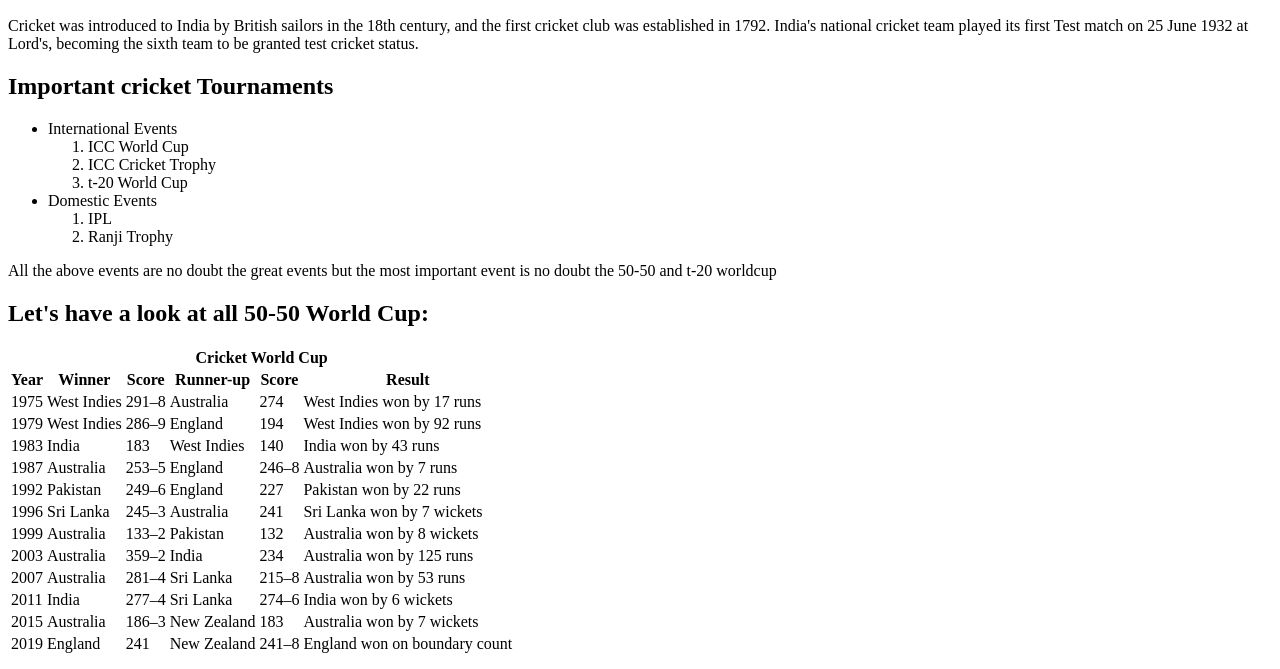
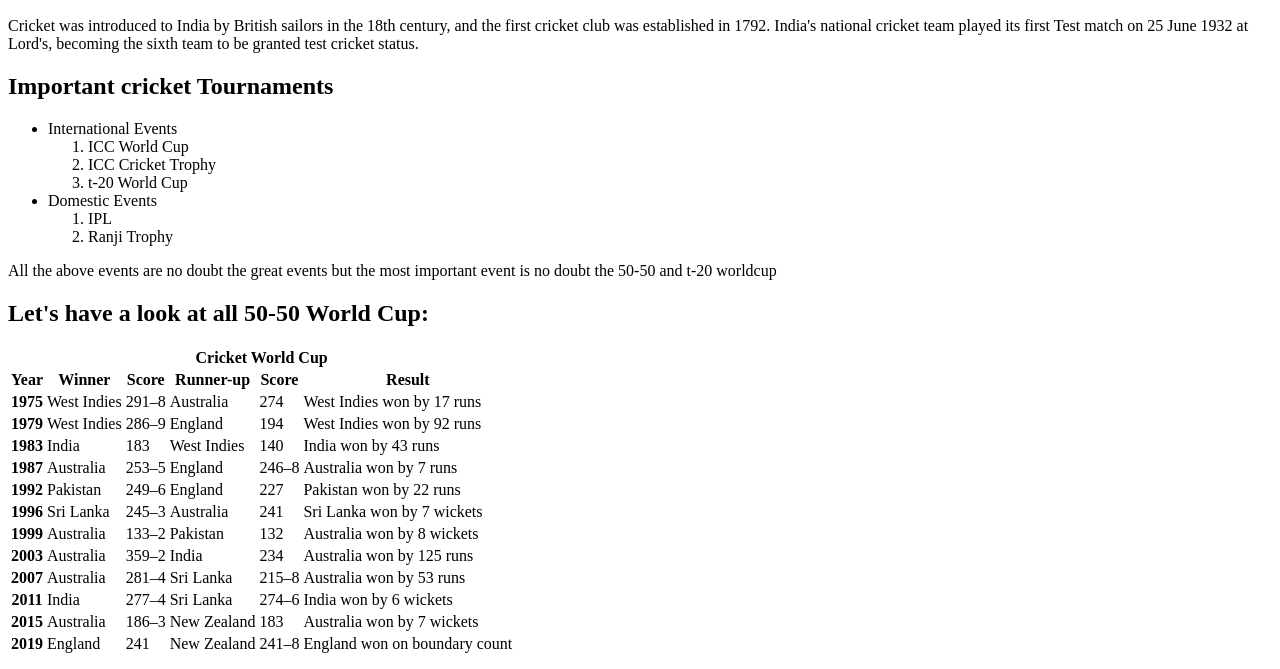
Before and after one commit to Batty-sk/Hoping-Minds-Assignments, a plain HTML site: page CricketIndia.html in a window 1280 px wide. Shown: the part 110-779 px from the top of the page. Drawn offline with Linux system fonts and the light colour scheme.

Commit message:
Update CricketIndia.html

```diff
--- a/CricketIndia.html
+++ b/CricketIndia.html
@@ -38,7 +38,7 @@
         <th>Result</th>
       </tr>
       <tr>
-        <td>1975</td>
+        <th>1975</th>
         <td>West Indies</td>
         <td>291–8</td>
         <td>Australia</td>
@@ -46,7 +46,7 @@
         <td>West Indies won by 17 runs</td>
       </tr>
       <tr>
-        <td>1979</td>
+        <th>1979</th>
         <td>West Indies</td>
         <td>286–9</td>
         <td>England</td>
@@ -54,7 +54,7 @@
         <td>West Indies won by 92 runs</td>
       </tr>
       <tr>
-        <td>1983</td>
+        <th>1983</th>
         <td>India</td>
         <td>183</td>
         <td>West Indies</td>
@@ -62,7 +62,7 @@
         <td>India won by 43 runs</td>
       </tr>
       <tr>
-        <td>1987</td>
+        <th>1987</th>
         <td>Australia</td>
         <td>253–5</td>
         <td>England</td>
@@ -70,7 +70,7 @@
         <td>Australia won by 7 runs</td>
       </tr>
       <tr>
-        <td>1992</td>
+        <th>1992</th>
         <td>Pakistan</td>
         <td>249–6</td>
         <td>England</td>
@@ -78,7 +78,7 @@
         <td>Pakistan won by 22 runs</td>
       </tr>
         <tr>
-    <td>1996</td>
+    <th>1996</th>
     <td>Sri Lanka</td>
     <td>245–3</td>
     <td>Australia</td>
@@ -86,7 +86,7 @@
     <td>Sri Lanka won by 7 wickets</td>
   </tr>
   <tr>
-    <td>1999</td>
+    <th>1999</th>
     <td>Australia</td>
     <td>133–2</td>
     <td>Pakistan</td>
@@ -94,7 +94,7 @@
     <td>Australia won by 8 wickets</td>
   </tr>
   <tr>
-    <td>2003</td>
+    <th>2003</th>
     <td>Australia</td>
     <td>359–2</td>
     <td>India</td>
@@ -102,7 +102,7 @@
     <td>Australia won by 125 runs</td>
   </tr>
   <tr>
-    <td>2007</td>
+    <th>2007</th>
     <td>Australia</td>
     <td>281–4</td>
     <td>Sri Lanka</td>
@@ -110,7 +110,7 @@
     <td>Australia won by 53 runs</td>
   </tr>
   <tr>
-    <td>2011</td>
+    <th>2011</th>
     <td>India</td>
     <td>277–4</td>
     <td>Sri Lanka</td>
@@ -118,7 +118,7 @@
     <td>India won by 6 wickets</td>
   </tr>
   <tr>
-    <td>2015</td>
+    <th>2015</th>
     <td>Australia</td>
     <td>186–3</td>
     <td>New Zealand</td>
@@ -126,7 +126,7 @@
     <td>Australia won by 7 wickets</td>
   </tr>
   <tr>
-    <td>2019</td>
+    <th>2019</th>
     <td>England</td>
     <td>241</td>
     <td>New Zealand</td>
```
